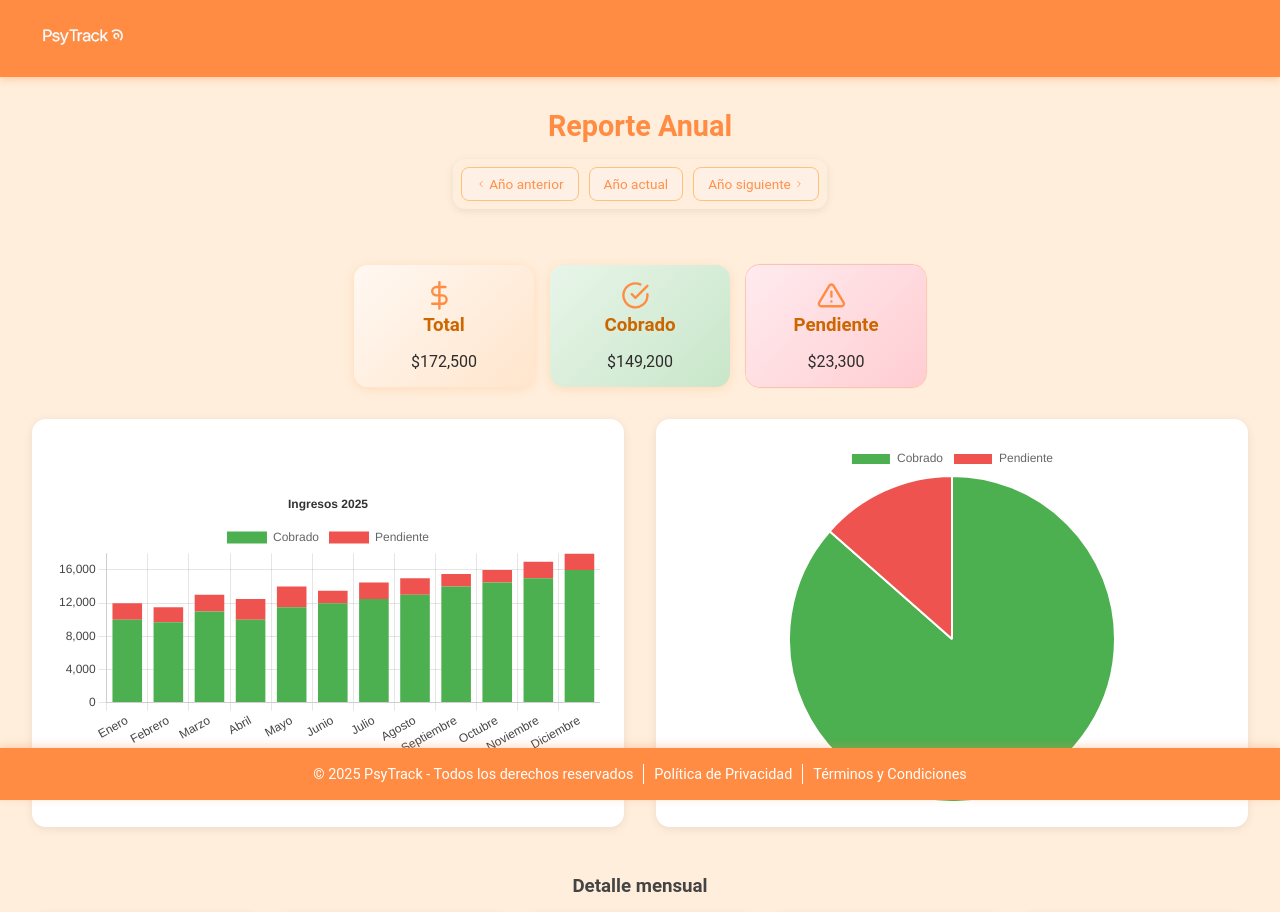
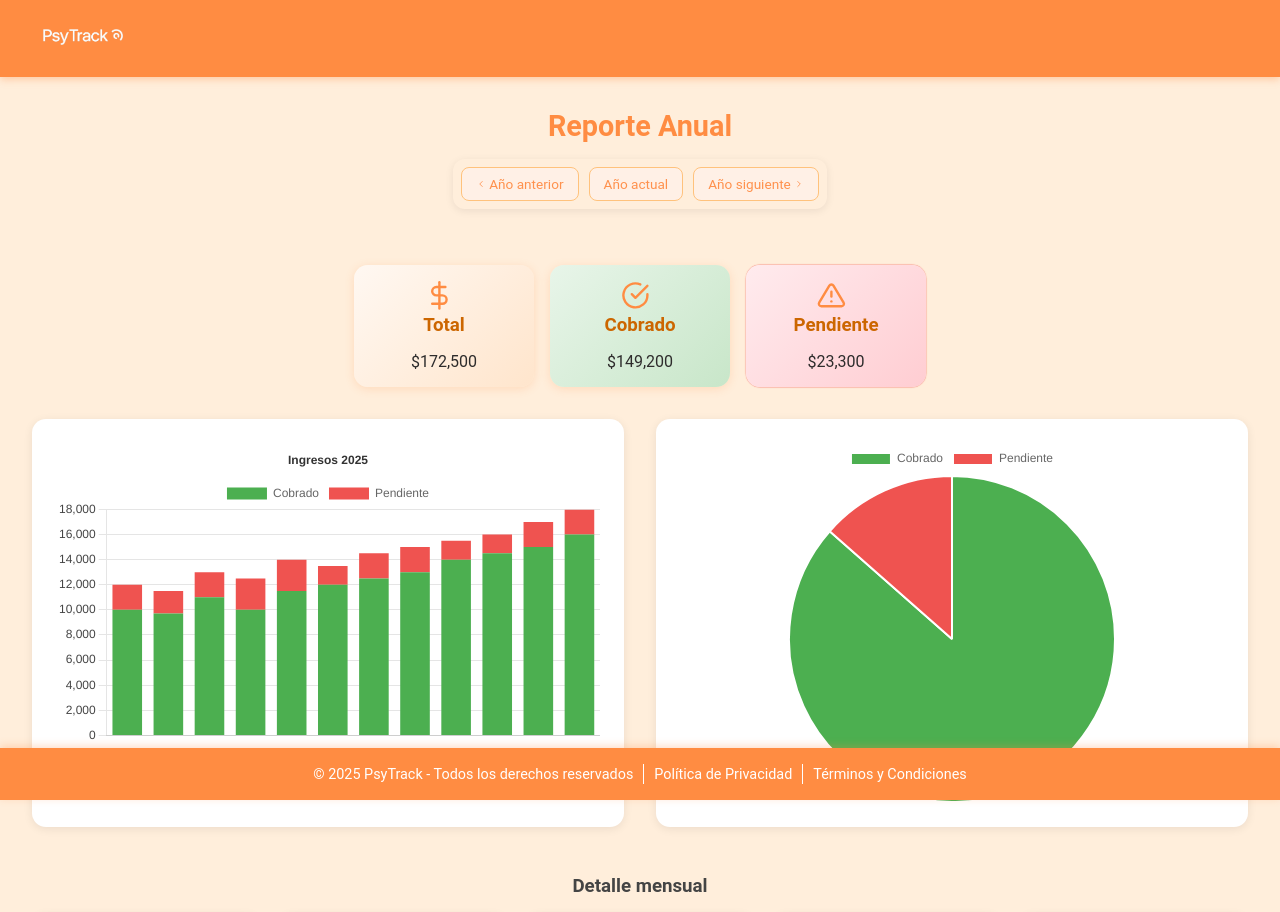
Before and after one commit to jmiwassjukourens/PsyTrack-front-end, a React (Vite) app: page /reportes/anual in a window 1280 px wide. Shown: the top 912 px of the page. Built offline with nearby package versions, Linux system fonts and the light colour scheme; no server answers.

Commit message:
fixed searchParams in sessionChip

```diff
--- a/src/components/CalendarGrid/AgendaFiltersBar.jsx
+++ b/src/components/CalendarGrid/AgendaFiltersBar.jsx
@@ -27,7 +27,7 @@ export default function AgendaFilterBar({ displayedMonth, onShortcutRangeChange
     emitirRangoMes(hoy);
   };
 
-  // <- (resta un mes) y -> (suma un mes) ahora usan el mes mostrado, no el actual del sistema
+
   const handleArrowPrev = () => handleMesAnterior();
   const handleArrowNext = () => handleMesSiguiente();
 
--- a/src/components/SessionChip/SessionChip.jsx
+++ b/src/components/SessionChip/SessionChip.jsx
@@ -37,8 +37,17 @@ export default function SessionChip({ session, onCancel, onMarkPaid, onReschedul
 
 const handlePacienteClick = () => {
   const nombre = encodeURIComponent(session.paciente?.nombre || "");
-  const fecha = encodeURIComponent(session.fecha);
-  navigate(`/sesiones?paciente=${nombre}&fecha=${fecha}`);
+  const fecha = new Date(session.fecha);
+
+
+  const fechaDesde = fecha.toISOString().slice(0, 10);
+
+
+  const fechaHastaObj = new Date(fecha);
+  fechaHastaObj.setDate(fecha.getDate() + 1);
+  const fechaHasta = fechaHastaObj.toISOString().slice(0, 10);
+
+  navigate(`/sesiones?paciente=${nombre}&fechaDesde=${fechaDesde}&fechaHasta=${fechaHasta}`);
 };
 
  return (
--- a/src/pages/ReportsPage/ReportsAnualPage.jsx
+++ b/src/pages/ReportsPage/ReportsAnualPage.jsx
@@ -53,16 +53,33 @@ export default function ReportsAnualPage() {
 
 const barOptions = {
   responsive: true,
+  maintainAspectRatio: false,
   interaction: { mode: "index", intersect: false },
   plugins: {
     legend: { position: "top" },
     title: { display: true, text: `Ingresos ${year}`, color: "#333" },
   },
  scales: {
-      x: { stacked: true, ticks: { color: "#444" } },
-      y: { stacked: true, ticks: { color: "#444" } },
+  x: {
+    stacked: true,
+    ticks: {
+      color: "#444",
+      maxRotation: 45, // máxima rotación de la etiqueta
+      minRotation: 45, // mínima rotación
+      autoSkip: false, // no saltar etiquetas
     },
+    grid: { display: false },
+    categoryPercentage: 0.7,
+    barPercentage: 0.8,
+  },
+  y: {
+    stacked: true,
+    ticks: { color: "#444" },
+  },
+},
+
 };
+
 
   const pieData = {
     labels: ["Cobrado", "Pendiente"],
--- a/src/pages/ReportsPage/ReportsAnualPage.module.css
+++ b/src/pages/ReportsPage/ReportsAnualPage.module.css
@@ -1,7 +1,21 @@
+@keyframes fadeInUp {
+  from {
+    opacity: 0;
+    transform: translateY(20px);
+  }
+  to {
+    opacity: 1;
+    transform: translateY(0);
+  }
+}
+
+
+
 .container {
   padding: 2rem;
   animation: fadeIn 0.5s ease;
   margin-bottom: 8vh;
+   animation: fadeInUp 0.6s ease-out;
 }
 @media (max-width: 680px) {
   .container {
@@ -49,8 +63,19 @@
   border-radius: 14px;
   padding: 1.5rem;
   box-shadow: 0 2px 10px rgba(0,0,0,0.08);
-  animation: fadeInUp 0.6s ease;
+  display: flex;
+  justify-content: center;
+  align-items: center;
+  flex-direction: column;
+  min-height: 320px;
 }
+
+@media (max-width: 768px) {
+  .chart {
+    min-height: 360px;
+  }
+}
+
 
 .barChart {
   animation-delay: 0.1s;
```
Lines whose indentation alone changed are shown as unchanged.
